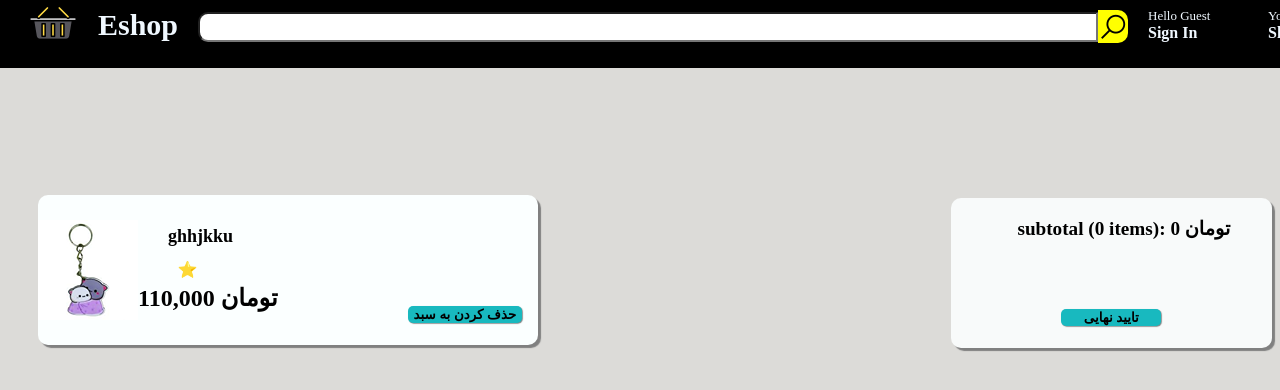
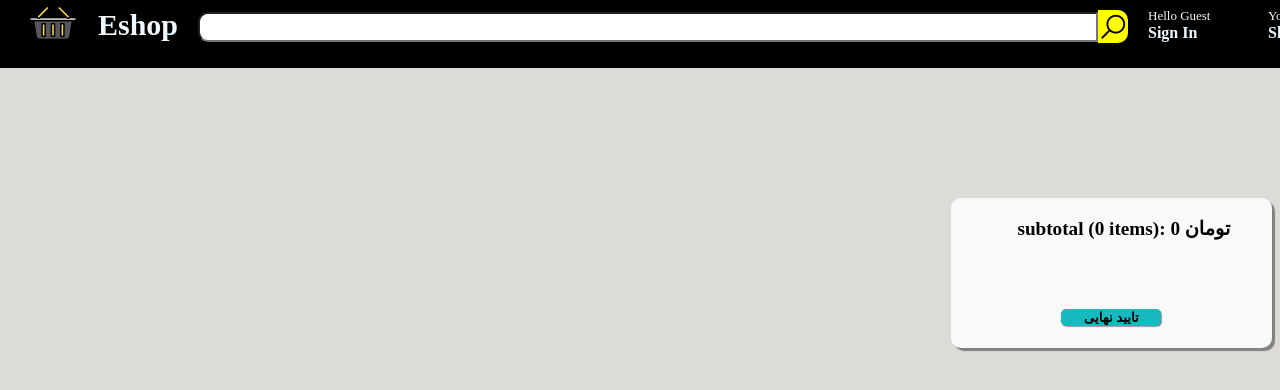
Before and after one commit to sasanm2/eshop, a React (Create React App) app: page /checkout in a window 1280 px wide. Shown: the top 390 px of the page. Built offline with nearby package versions, Linux system fonts and the light colour scheme.

Commit message:
checkout update

```diff
--- a/src/checkout/CheckoutProduce.css
+++ b/src/checkout/CheckoutProduce.css
@@ -1,39 +1,62 @@
 .checkout-produce{
     display: flex;
-    width: 500px;
+    align-items: center;
+    justify-content: space-between;
+    justify-items: center;
+    width: 800px;
     height: 150px;
     flex-direction: row;
     margin-left: 30px;
-    margin-top: 150px;
+    margin-top: 50px;
     border-radius: 10px;
     box-shadow: 3px 3px 1px gray;
     background-color: rgb(251, 255, 255) !important;
     align-items: center;
 }
-.checkout-produce .p{
-    margin-left: 30px;
-    font-weight: 600;
-    font-size: large;
-}
-.chechout-rating{
-    position: relative;
-    margin-left: -100px;
-}
 
 .img{
     width: 100px;
-    height: 100px;
+    height: 150px;
+    margin-left: 10px;
 }
 
 .checkout-info{
     display: flex;
     flex-direction: column;
+    align-items: center;
+    justify-items: right;
+    width: 500px;
+    height:150px;
+    margin-left: 100px;
+}
+
+.checkout-p{
+
+    font-size: large;
+    font-weight: 700;
+}
+
+.checkout-h2{
+    margin-top: 50px;
+}
+
+.container-btn{
+    display: flex;
+    flex-direction: column;
+    align-items: center;
+    justify-items: right;
+    width: 150px;
+    height: 150px;
+    margin-left: 50px;
+}
+
+.chechout-rating{
+    display: flex;
+    flex-direction: row;
 }
 
 .btn{
-    position: relative;
-    margin-top: 90px;
-    margin-left: 210px;
+    margin-top: 60px;
     border-radius: 5px;
     background-color: rgb(24, 185, 191);
     font-weight: 800;
--- a/src/checkout/CheckoutProduce.jsx
+++ b/src/checkout/CheckoutProduce.jsx
@@ -1,15 +1,32 @@
 import './CheckoutProduce.css';
+import { StateContext } from "../stateprovider";
+import { useContext } from "react";
 
 function CheckoutProduce(props) {
+  const context = useContext(StateContext);
+  const con = context.state;
+  const con1 = context.setState;
+  const con2 = con.basket;
+
+  const removeFromBasket = ()=>{
+      con1({
+       basket : con2.filter(i=>i.id !== i.id ),
+        })
+    };
+
+
+
   return (
     <div className="checkout-produce">
     <img src={props.src} className='img'/>
     <div className="checkout-info">
-        <p className='p'>ghhjkku</p>
-        <h2 className="h2">{"110,000 "}تومان</h2>
+        <p className='checkout-p'>{props.title}</p>
+        <h2 className="checkout-h2">{props.price}تومان</h2>
     </div>
-    <div className="chechout-rating">{Array(props.rating).fill().map((_,i)=><p>⭐</p>)}</div>
-    <button className="btn">حذف کردن به سبد</button>
+    <div className='container-btn'>
+    <div className="chechout-rating">{Array(props.rating).fill().map((_,i,id)=><p key={id}>⭐</p>)}</div>
+    <button className="btn" onClick={removeFromBasket}>حذف کردن به سبد</button>
+    </div>
     </div>
   )
 }
--- a/src/checkout/checkout.jsx
+++ b/src/checkout/checkout.jsx
@@ -2,15 +2,31 @@ import "../checkout/checkout.css";
 import Header from "../header/header";
 import CheckoutProduce from "./CheckoutProduce";
 import Subtotal from "./subtotal";
+import { StateContext } from "../stateprovider";
+import { useContext, useState } from "react";
 
 const Checkout = () => {
+
+  const context = useContext(StateContext);
+  const con = context.state;
+  const con1 = con.basket;
+
+
+
   return (
     <div className="checkout">
       <Header />
       <div className="checkout2">
         <div className="left">
           <h2>Your Shopping Basket</h2>
-                <CheckoutProduce src={require('../img/2.png')}/>
+          <div>{con1.map((item)=>(
+  <CheckoutProduce
+  id= {item.id}
+  src = {item.image}
+  price = {item.price}
+  title= {item.title}
+  rating={item.rating}
+  />))}</div>
         </div>
         <div className="right">
           <Subtotal />
@@ -19,6 +35,6 @@ const Checkout = () => {
       </div>
     </div>
   );
-}
+};
 
 export default Checkout;
--- a/src/checkout/subtotal.jsx
+++ b/src/checkout/subtotal.jsx
@@ -7,18 +7,25 @@ function Subtotal() {
   const context = useContext(StateContext);
   const con = context.state;
   const con1 = con.basket.length;
+  const con2 = con.basket;
+
+  const basketotal = (con2)=>{
+    return(con2.reduce((amount,item)=>amount = item.price+amount,0
+   ))
+  }
+
   return (
     <>
     <CurrencyFormat
         renderText={(value)=>(
             <>
                 <p className='p1'>
-                    subtotal ({con1} items): <strong>تومان 0</strong>
+                    subtotal ({con1} items): <strong>تومان {value}</strong>
                 </p>
             </>
         )}
         decimalScale={2}
-        value={0}
+        value={basketotal(con2)}
         displayType={"text"}
         thousandSeparator={true}
     />
--- a/src/home.jsx
+++ b/src/home.jsx
@@ -9,16 +9,16 @@ const Home = () => {
     <Header/>
     <img src={require('./img/eshop.png')} className='img-2'/>
     <div className="row">
-        <Produce id="1" title="قوزک بند ادور مدل Elastic Ligament سایز بزرگ" price="تومان 101,000" src={require("./img/1.png")} rating={2}/>
-        <Produce id="2" title="جاکلیدی طرح بچه گربه" price="تومان 14,000" src={require("./img/2.png")} rating={4}/>
+        <Produce id={1} title="قوزک بند ادور مدل Elastic Ligament سایز بزرگ" price={101000} src={require("./img/1.png")} rating={2}/>
+        <Produce id={2} title="جاکلیدی طرح بچه گربه" price={14000} src={require("./img/2.png")} rating={4}/>
     </div>
     <div className="row">
-        <Produce id="3"  title="جاکلیدی مدل یونیکورن" price="تومان 28,000" src={require("./img/4.png")} rating={5}/>
-        <Produce id="4" title="جاکلیدی مدل جغد" price="تومان 25,000" src={require("./img/3.png")} rating={1}/>
-        <Produce id="5" title="هندزفری بلوتوثی مدل  inpods 12" price="تومان 115,000" src={require("./img/5.png")} rating={4}/>
+        <Produce id={3}  title="جاکلیدی مدل یونیکورن" price={28000} src={require("./img/4.png")} rating={5}/>
+        <Produce id={4} title="جاکلیدی مدل جغد" price={25000} src={require("./img/3.png")} rating={1}/>
+        <Produce id={5} title="هندزفری بلوتوثی مدل  inpods 12" price={115000} src={require("./img/5.png")} rating={4}/>
     </div>
     <div className="row">
-        <Produce id="6" title="زعفران سحرخیز - 4.608 گرم" price="255,000 تومان" src={require("./img/6.png")} rating={2}/>
+        <Produce id={6} title="زعفران سحرخیز - 4.608 گرم" price={255000} src={require("./img/6.png")} rating={2}/>
     </div>
 
     </>
--- a/src/index.js
+++ b/src/index.js
@@ -2,9 +2,6 @@
 import React from "react";
 import  ReactDOM  from "react-dom/client";
 import App from "./app";
-// import reducer, { initialState} from "./reducer";
-// import { StateProvider } from "./stateprovider";
-
 
 
 const root = ReactDOM.createRoot(document.getElementById('root'));
--- a/src/produce/produce.jsx
+++ b/src/produce/produce.jsx
@@ -1,7 +1,4 @@
-import { useState } from "react";
 import "../produce/produce.css";
-// import {useStateValue} from '../stateprovider';
-
 import { StateContext } from "../stateprovider";
 import { useContext } from "react";
 
@@ -31,7 +28,7 @@ const con1 = context.setState;
         <p>{props.title}</p>
     </div>
     <img src={props.src}/>
-    <h2 className="h2">{props.price}</h2>
+    <h2 className="h2">{props.price}تومان</h2>
     <div className="rating">{Array(props.rating).fill().map((i,id)=><p key={id}>⭐</p>)}</div>
     <button className="btn-basket" onClick={addToBasket} >اضافه کردن به سبد</button>
     </div>
```
Also changed, not shown: src/reducer.jsx (deleted, +0 -17 lines), src/stateprovider.jsx (+0 -15 lines). Lines whose indentation alone changed are shown as unchanged.
